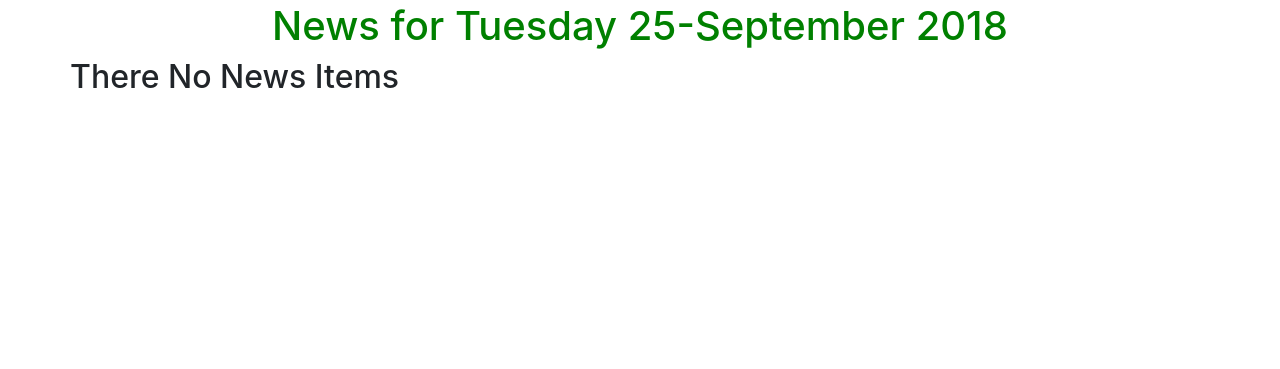
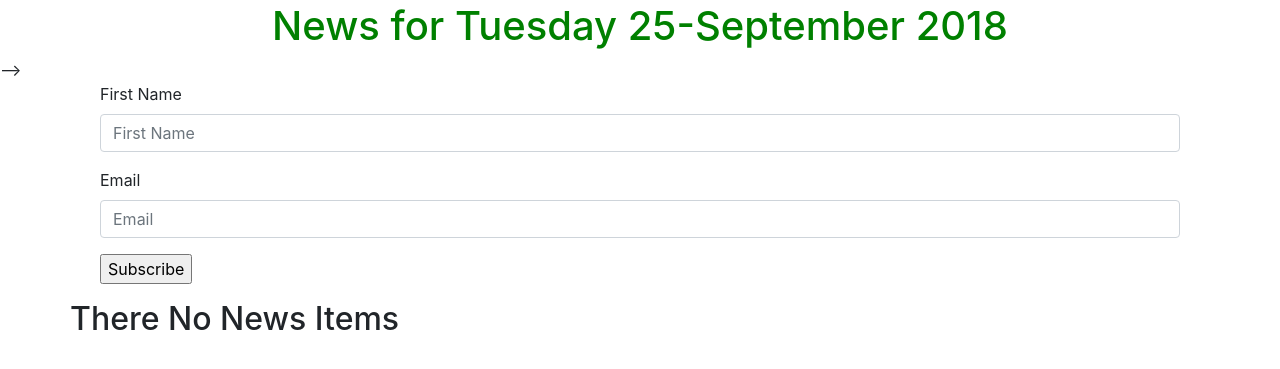
Before and after one commit to emdeechege/Moringa-Tribune, a Django app: page / in a window 1280 px wide. Shown: the part 70-439 px from the top of the page. Run offline with Django 3.2, Linux system fonts and the light colour scheme; data that the repository does not hold is empty; some libraries are stand-ins or nearby versions.

Commit message:
forms added for subscribing

```diff
--- /dev/null
+++ b/news/forms.py
@@ -0,0 +1,5 @@
+from django import forms
+
+class NewsLetterForm(forms.Form):
+    your_name = forms.CharField(label='First Name', max_length=30)
+    email = forms.EmailField(label='Email')
--- a/news/templates/all-news/today-news.html
+++ b/news/templates/all-news/today-news.html
@@ -1,10 +1,20 @@
 {{%extends 'all-news/base.html'%}
-{% block content %}
-{{ block.super}}
-
+<!-- {% block content %}
+{{ block.super}} -->
+{% load bootstrap4 %}
 <div class="container">
 
   <!-- Looping through news   -->
+  <div class="container-fluid">
+
+  <form  action="{%url 'newsToday'%}" method="post">
+    {%csrf_token%}
+
+    {% bootstrap_form letterForm layout='inline' %}
+    <input type="submit" value="Subscribe">
+  </form>
+
+</div>
   {% for news_item in news %}
 
   <div class="row">
--- a/news/views.py
+++ b/news/views.py
@@ -2,6 +2,7 @@
 from django.http  import HttpResponse, Http404
 import datetime as dt
 from .models import *
+from .forms import NewsLetterForm
 # Create your views here.
 def welcome(request):
     return render(request,'welcome.html')
@@ -9,7 +10,14 @@
 def news_of_day(request):
     date = dt.date.today()
     news = Article.todays_news()
-    return render(request, 'all-news/today-news.html', {"date": date,"news":news})
+
+    if request.method == 'POST':
+        form = NewsLetterForm(request.POST)
+        if form.is_valid():
+            print('valid')
+    else:
+        form = NewsLetterForm()
+    return render(request, 'all-news/today-news.html', {"date": date,"news":news,"letterForm":form})
 
 
 # def convert_dates(dates):
```
